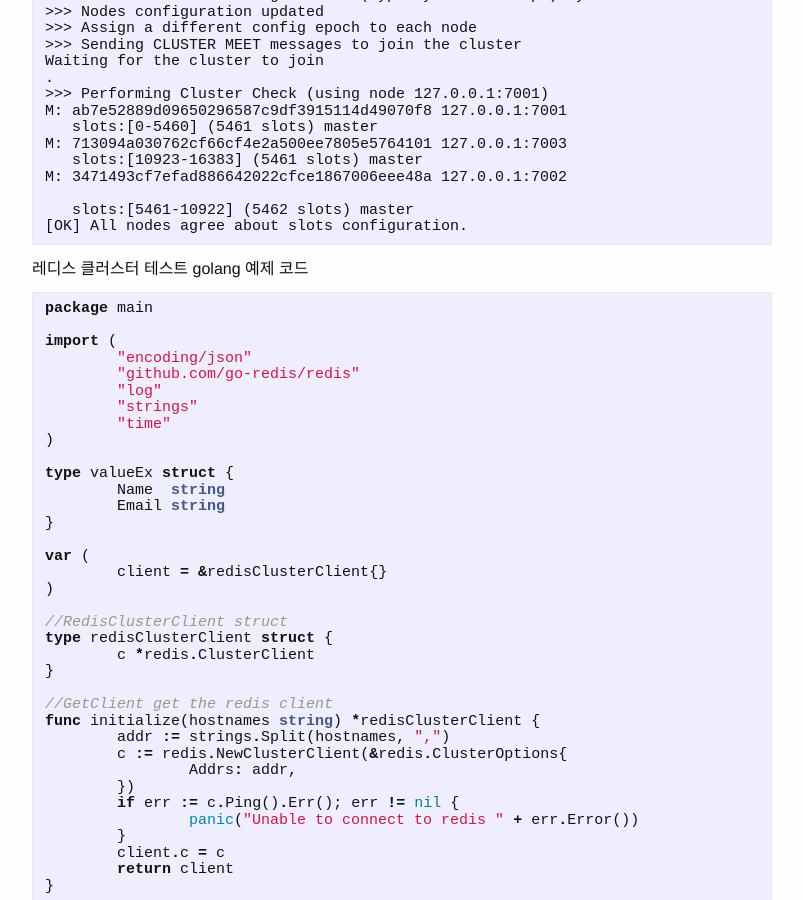
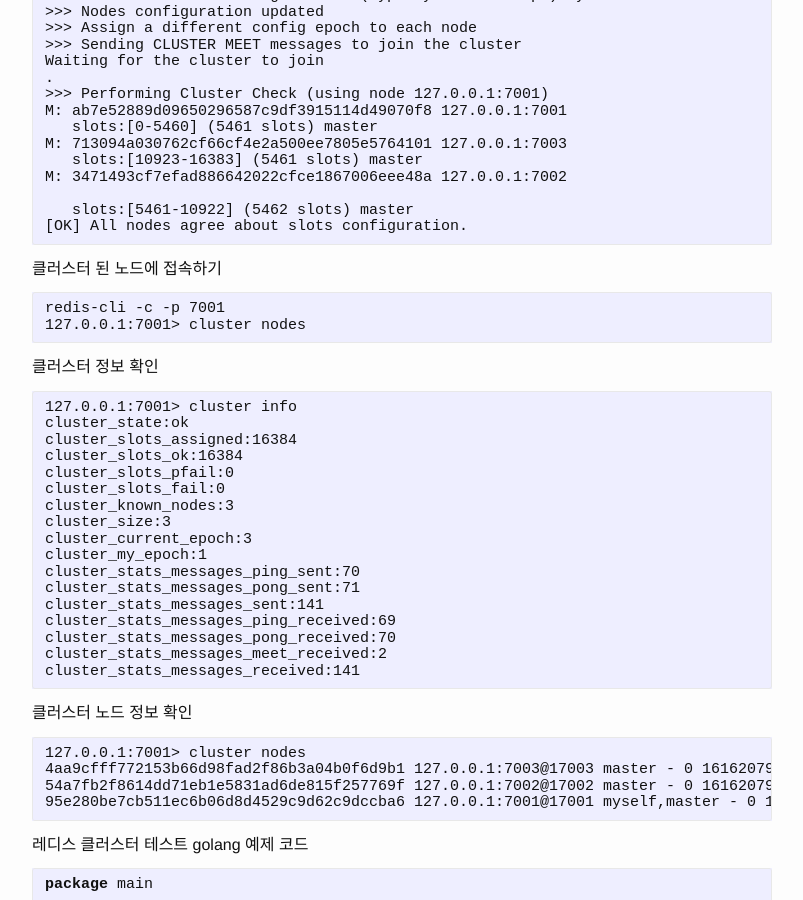
Before and after one commit to battlecook/battlecook.github.io, a Jekyll site: the page built from _posts/2021-03-19-redis-cluster-in-wsl2.md, in a window 1280 px wide and 900 px high, scrolled down 1367 px. Shown: the whole window, without its empty margins (238-1041 px from the left). Built offline with Jekyll 4.4.1, drawn with Linux system fonts in a browser that asks for light colours; comment, search, counter and statistics services are not loaded.

Commit message:
클러스터 확인 내용 추가

````diff
--- a/_posts/2021-03-19-redis-cluster-in-wsl2.md
+++ b/_posts/2021-03-19-redis-cluster-in-wsl2.md
@@ -101,6 +101,46 @@ M: 3471493cf7efad886642022cfce1867006eee48a 127.0.0.1:7002
 [OK] All nodes agree about slots configuration.
 ```
 
+클러스터 된 노드에 접속하기
+
+```
+redis-cli -c -p 7001
+127.0.0.1:7001> cluster nodes
+```
+
+클러스터 정보 확인
+
+```
+127.0.0.1:7001> cluster info
+cluster_state:ok
+cluster_slots_assigned:16384
+cluster_slots_ok:16384
+cluster_slots_pfail:0
+cluster_slots_fail:0
+cluster_known_nodes:3
+cluster_size:3
+cluster_current_epoch:3
+cluster_my_epoch:1
+cluster_stats_messages_ping_sent:70
+cluster_stats_messages_pong_sent:71
+cluster_stats_messages_sent:141
+cluster_stats_messages_ping_received:69
+cluster_stats_messages_pong_received:70
+cluster_stats_messages_meet_received:2
+cluster_stats_messages_received:141
+```
+
+클러스터 노드 정보 확인
+
+```
+127.0.0.1:7001> cluster nodes
+4aa9cfff772153b66d98fad2f86b3a04b0f6d9b1 127.0.0.1:7003@17003 master - 0 1616207961542 3 connected 10923-16383
+54a7fb2f8614dd71eb1e5831ad6de815f257769f 127.0.0.1:7002@17002 master - 0 1616207962547 2 connected 5461-10922
+95e280be7cb511ec6b06d8d4529c9d62c9dccba6 127.0.0.1:7001@17001 myself,master - 0 1616207959000 1 connected 0-5460
+```
+
+
+
 레디스 클러스터 테스트 golang 예제 코드
 
 ```go
````
